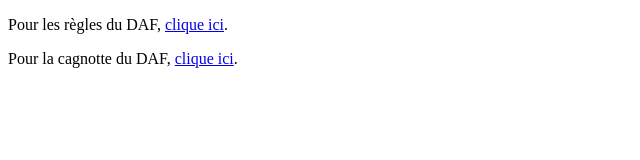
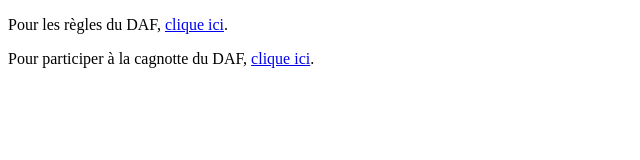
Before and after one commit to GoldmanEquinox/DAF, a plain HTML site: page index.html in a window 1280 px wide. Shown: the whole page, without its empty margins (0-640 px from the left). Drawn offline with Linux system fonts and the light colour scheme.

Commit message:
Update index.html

```diff
--- a/index.html
+++ b/index.html
@@ -2,6 +2,6 @@
 <html>
   <body>
     <p>Pour les règles du DAF, <a href="https://drive.google.com/file/d/16yu9GJSRTzORQjkqk7gWId-ULedSnAp-/view?usp=share_link">clique ici</a>.</p>
-    <p>Pour la cagnotte du DAF, <a href="https://example.com">clique ici</a>.</p>
+    <p>Pour participer à la cagnotte du DAF, <a href="https://example.com">clique ici</a>.</p>
   </body>
 </html>
```
